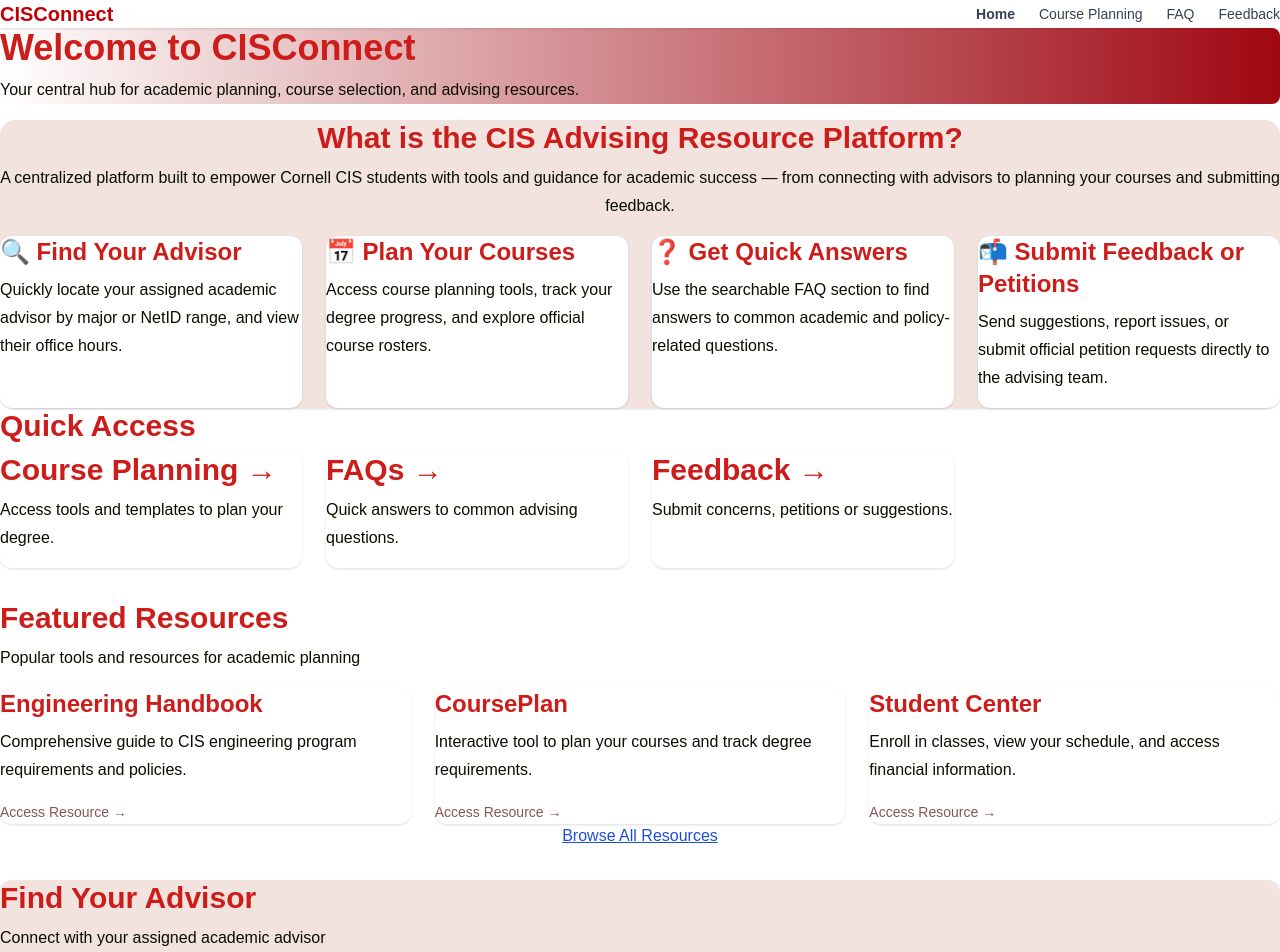
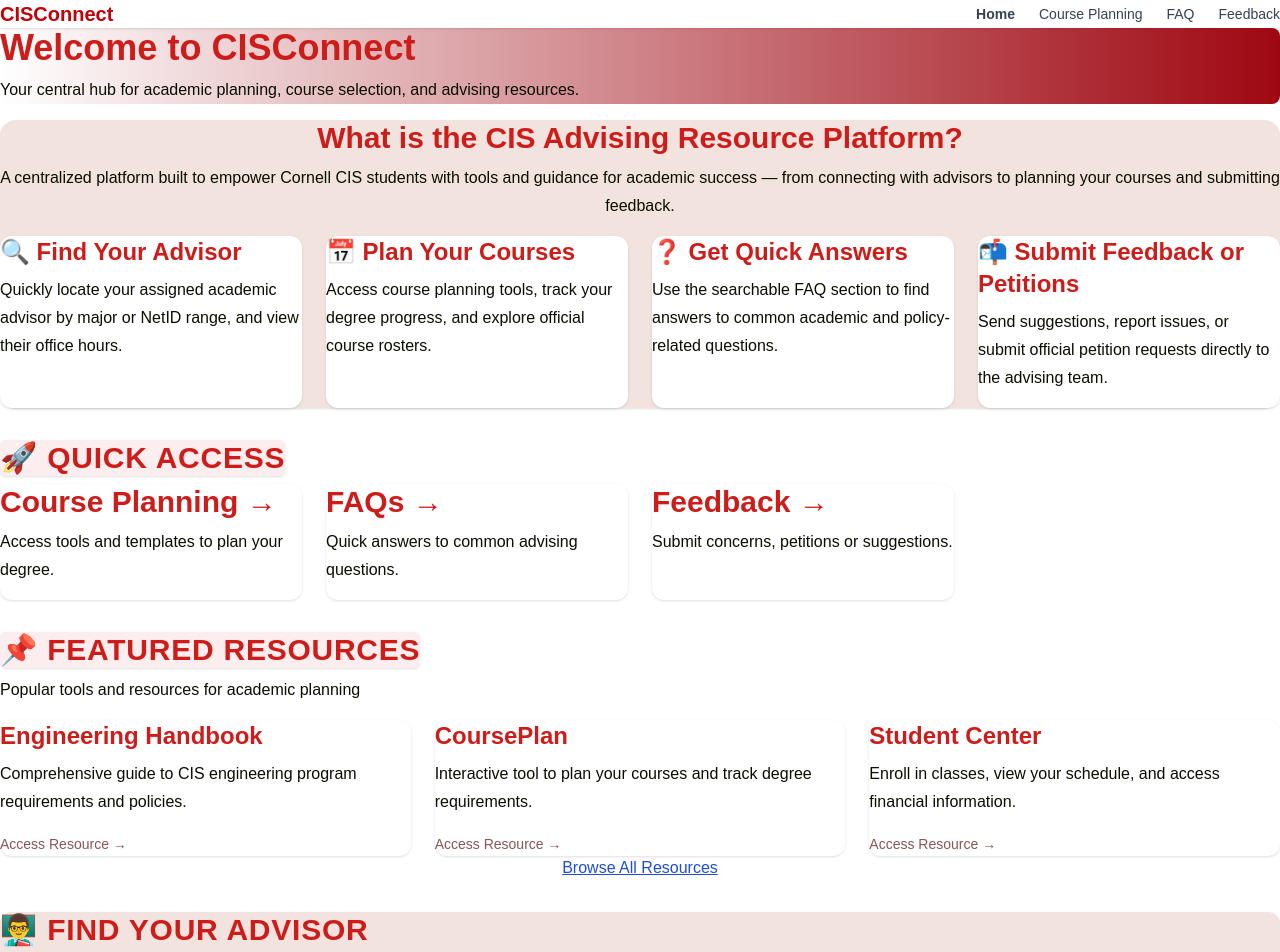
Before and after one commit to allison-a/cis-advising-platform, a Next.js app: page / in a window 1280 px wide. Shown: the top 952 px of the page. Built offline with nearby package versions, Linux system fonts and the light colour scheme.

Commit message:
Enhance homepage section headers for visual distinction - Updated <h2> headers with background highlight, uppercase styling, letter spacing, and section-specific icons - Ensures consistent visual structure across all major sections

```diff
--- a/src/app/page.tsx
+++ b/src/app/page.tsx
@@ -58,10 +58,12 @@ export default function HomePage() {
         </div>
       </section>
 
+      {/* Spacer */}
+      <div className="h-8 w-full"></div>
 
       {/* Quick Access Section */}
       <section className="space-y-6 mb-16">
-        <h2 className="text-2xl font-bold text-red-700">Quick Access</h2>
+        <h2 className="text-xl sm:text-2xl font-bold text-red-700 tracking-wide uppercase bg-[#fceeee] px-4 py-2 rounded-md shadow-sm inline-block"> 🚀 Quick Access </h2>
 
         <div className="grid sm:grid-cols-2 lg:grid-cols-4 gap-6 pt-6">
           {/* <a href="/advising" className="block border border-gray-200 rounded-xl bg-white p-5 shadow-sm hover:bg-red-50 hover:shadow-md transition">
@@ -91,8 +93,8 @@ export default function HomePage() {
 
       {/* Featured Resources Section */}
       <section className="space-y-6 mb-16">
-        <h2 className="text-2xl font-bold text-red-700">Featured Resources</h2>
-        <p className="text-gray-700">Popular tools and resources for academic planning</p>
+      <h2 className="text-xl sm:text-2xl font-bold text-red-700 tracking-wide uppercase bg-[#fceeee] px-4 py-2 rounded-md shadow-sm inline-block"> 📌 Featured Resources </h2>
+      <p className="text-gray-700">Popular tools and resources for academic planning</p>
 
         <div className="grid sm:grid-cols-2 lg:grid-cols-3 gap-6 pt-4">
           {featuredResources.map(resource => (
@@ -138,7 +140,7 @@ export default function HomePage() {
       {/* Advisor Section */}
       <section className="w-full">
         <div className="border border-gray-300 rounded-xl p-6 bg-[#f2e3df] shadow">
-          <h2 className="text-2xl font-bold text-red-700 mb-2">Find Your Advisor</h2>
+          <h2 className="text-xl sm:text-2xl font-bold text-red-700 tracking-wide uppercase px-4 py-2 rounded-md"> 👨‍🏫 Find Your Advisor</h2>
           <p className="text-gray-700 mb-8">Connect with your assigned academic advisor</p>
 
           <div className="grid grid-cols-1 sm:grid-cols-2 lg:grid-cols-3 gap-6">
```
